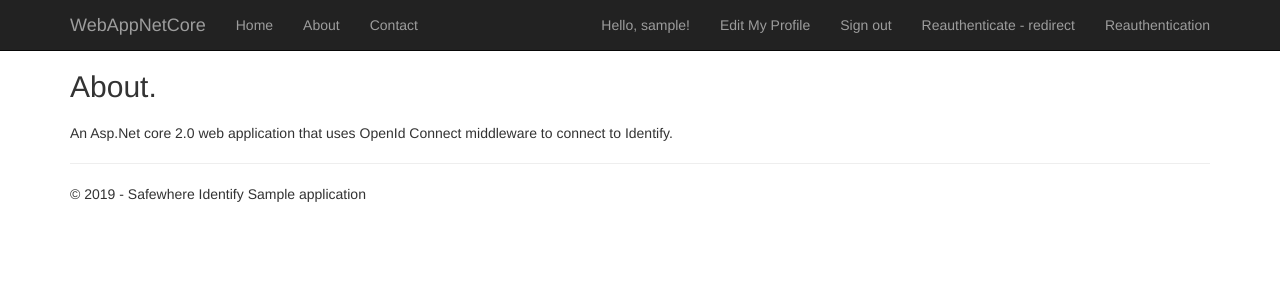
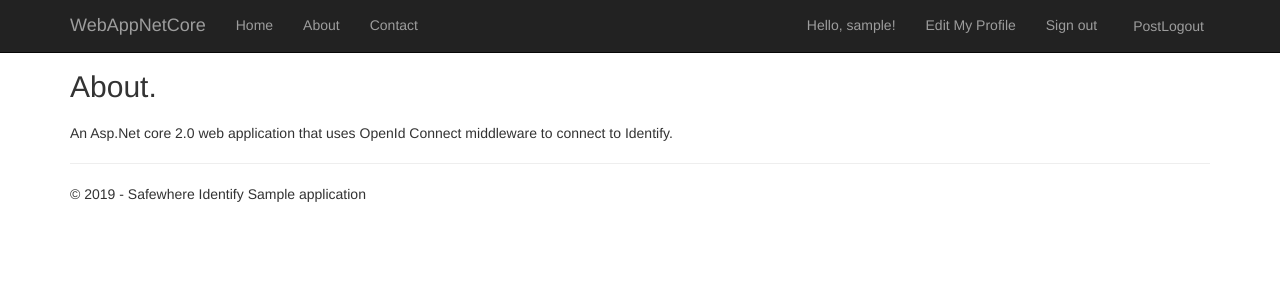
Before and after one commit to ctthang/OIDC, an ASP.NET Core app: template src/CSharp/WebAppNetCore/WebAppNetCore/Views/Home/About.cshtml in a window 1280 px wide. Shown: the top 300 px of the page. Run offline with ASP.NET Core 8, Linux system fonts and the light colour scheme; the template is opened without the code that fills it, so the values that code supplies are empty; the visitor is signed in with stand-in values (Sample User, id 1); some libraries are stand-ins or nearby versions.

Commit message:
#65069 We need to have the guideline/sample to use POST method for the logout (#34)

```diff
--- a/src/CSharp/WebAppNetCore/WebAppNetCore/Controllers/HomeController.cs
+++ b/src/CSharp/WebAppNetCore/WebAppNetCore/Controllers/HomeController.cs
@@ -34,6 +34,12 @@ namespace WebAppNetCore.Controllers
             var authorizationRequest = OpenIdConnectHelper.GenerateReauthenticateUri(HttpContext, Configuration);
             ViewData["Reauthenticate"] = authorizationRequest;
 
+            ViewData["EndSessionUri"] = Configuration.EndSessionEndpoint();
+            var idToken = HttpContext.User.Claims.Where(x => x.Type == OpenIdConnectConstants.IdToken).Select(x => x.Value).FirstOrDefault();
+            ViewData["IdTokenHint"] = idToken;
+
+            var callbackUrl = Url.Action("SignedOutCallback", "Account", values: null, protocol: Request.Scheme);
+            ViewData["RedirectUrl"] = callbackUrl;
             return View();
         }
 
--- a/src/CSharp/WebAppNetCore/WebAppNetCore/Views/Shared/_Layout.cshtml
+++ b/src/CSharp/WebAppNetCore/WebAppNetCore/Views/Shared/_Layout.cshtml
@@ -17,7 +17,16 @@
     </environment>
 
     <link rel="stylesheet" href="~/css/iziModal.min.css" />
+    <style>
+        .postlogoutbutton {
+            background-color: transparent;
+            border: none;
+        }
 
+        .postlogoutbutton:hover {
+            color: white
+        }
+    </style>
 </head>
 <body>
     <nav class="navbar navbar-inverse navbar-fixed-top">
--- a/src/CSharp/WebAppNetCore/WebAppNetCore/Views/Shared/_LoginPartial.cshtml
+++ b/src/CSharp/WebAppNetCore/WebAppNetCore/Views/Shared/_LoginPartial.cshtml
@@ -1,18 +1,23 @@
 @using Microsoft.Extensions.Options
 @using System.Security.Principal
+
+
 @if (User.Identity.IsAuthenticated)
 {
     <ul class="nav navbar-nav navbar-right">
         <li class="navbar-text">
             Hello, @User.Identity.Name!
         </li>
-
         <li><a href="@ViewData["EditMyProfileUri"]?origin=@ViewData["Origin"]" class="trigger">Edit My Profile</a></li>
         <li><a asp-area="" asp-controller="Account" asp-action="SignOut">Sign out</a></li>
-        <li><a href="@ViewData["Reauthenticate"]">Reauthenticate - redirect</a></li>
-
-
-        <li>@Html.ActionLink("Reauthentication", "Reauthenticate", "Account")</li>
+        <li class="navbar-text">
+            <form class="nav navbar-nav navbar-left" action="@ViewData["EndSessionUri"]" enctype="application/x-www-form-urlencoded" method="post">
+                @Html.AntiForgeryToken()
+                <input type="hidden" name="id_token_hint" value="@ViewData["IdTokenHint"]" />
+                <input type="hidden" name="post_logout_redirect_uri" value="@ViewData["RedirectUrl"]" />
+                <input name="Authorize" class="postlogoutbutton" type="submit" value="PostLogout" />
+            </form>
+        </li>
     </ul>
     <iframe frameborder="0" allowtransparency="true" height="0" width="0" src="@Url.Action("RPIFrame", "Account")"></iframe>
     <iframe frameborder="0" allowtransparency="true" height="0" width="0" src='@ViewData["CheckSessionIframeUri"]' id="opIFrame"></iframe>
```
Also changed, not shown: src/CSharp/WebAppNetCore/WebAppNetCore/Controllers/AccountController.cs (+15 -30 lines), src/CSharp/WebAppNetCore/WebAppNetCore/CustomOpenIdConnectAuthenticationExtension.cs (+1 -11 lines).
